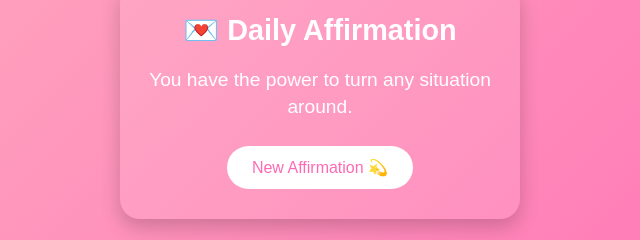
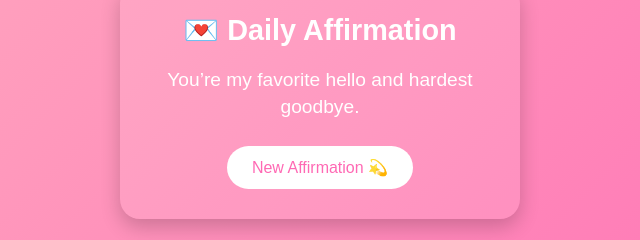
Before and after one commit to NATION-eng/AFFIRMATIONS-, a plain HTML site: page index.html in a window 1280 px wide. Shown: the part 299-539 px from the top of the page, 320-960 px from the left. Drawn offline with Linux system fonts and the light colour scheme.

Commit message:
Update index.html

```diff
--- a/index.html
+++ b/index.html
@@ -94,58 +94,109 @@
 
   <script>
     const affirmations = [
-      "You are loved, cherished, and appreciated.",
-      "You are doing amazing — never forget that.",
-      "You bring light and joy wherever you go.",
-      "Your smile can brighten even the darkest days.",
-      "You are strong, beautiful, and capable.",
-      "You make the world a better place just by being you.",
-      "You are enough, just as you are.",
-      "Your presence is a gift to those around you.",
-      "You deserve all the good things coming your way.",
-      "You are unstoppable when you believe in yourself.",
-      "You radiate beauty, confidence, and grace.",
-      "You are worthy of all the love and happiness in the world.",
-      "Every day, you become an even better version of yourself.",
-      "Your heart is pure, your mind is bright, and your soul is kind.",
-      "You inspire everyone who has the privilege of knowing you.",
-      "You have the power to turn any situation around.",
-      "You are capable of achieving anything you set your mind to.",
-      "You are a blessing to this world.",
-      "You deserve peace, love, and endless joy.",
-      "Your dreams are valid, and you’re worthy of chasing them.",
-      "You handle challenges with strength and grace.",
-      "You are beautiful inside and out.",
-      "You are growing, glowing, and thriving every day.",
-      "You bring warmth and happiness wherever you go.",
-      "You are magic in human form.",
-      "You deserve all the kindness you give to others.",
-      "Your presence makes everything better.",
-      "You are brave for showing up every day.",
-      "You are the definition of grace and elegance.",
-      "Your love has the power to heal hearts.",
-      "You are doing your best, and that is enough.",
-      "You have a heart full of gold and a soul full of fire.",
-      "You are deeply loved, even on days you don’t feel it.",
-      "You have come so far, and you should be proud.",
-      "You are perfectly imperfect — and that’s beautiful.",
-      "You are an incredible person with endless potential.",
-      "You are the calm in the chaos.",
-      "You light up every room you walk into.",
-      "You are stronger than you realize.",
-      "You deserve good things, and they’re coming your way.",
-      "You make love look effortless.",
-      "You are resilient, radiant, and remarkable.",
-      "Your kindness is your superpower.",
-      "You are loved more than you know.",
-      "You make life more beautiful simply by existing.",
-      "You have such a wonderful way of making people feel special.",
-      "You are a masterpiece in progress.",
-      "You are powerful beyond measure.",
-      "You are peace, love, and light all in one.",
-      "You are everything someone could ever hope for.",
-      "You make my world brighter just by being you."
-    ];
+      "You are my favorite part of every day.",
+  "Your smile makes my whole world brighter.",
+  "Every time I see you, I fall in love all over again.",
+  "You are the most beautiful reason to be happy.",
+  "Your love feels like home to me.",
+  "You are my calm in every storm.",
+  "You make ordinary moments feel magical.",
+  "You’re my today and all of my tomorrows.",
+  "Your heart is my favorite place to be.",
+  "I’m so lucky to love someone like you.",
+  "You make my soul feel at peace.",
+  "You are the best decision I ever made.",
+  "When I’m with you, everything feels right.",
+  "You make love look effortless.",
+  "You’re my sunshine on cloudy days.",
+  "Your laugh is the sweetest sound I know.",
+  "You have the most beautiful soul.",
+  "Every moment with you feels like a blessing.",
+  "You are my reason for every smile.",
+  "You make my heart skip a beat every time.",
+  "I love the way you light up a room.",
+  "You are my favorite thought of the day.",
+  "You make my life so much more colorful.",
+  "You are the most precious gift in my life.",
+  "Every part of you is beautiful to me.",
+  "You’re my person — always have been, always will be.",
+  "Your love makes me a better person.",
+  "You are my peace after a long day.",
+  "You make every place feel like home.",
+  "You are my sweetest distraction.",
+  "You’re my favorite hello and hardest goodbye.",
+  "Your kindness makes you even more beautiful.",
+  "You are loved beyond words.",
+  "You are the reason I believe in love.",
+  "You make everything brighter just by being you.",
+  "I could spend forever looking into your eyes.",
+  "You’re my dream come true.",
+  "You make every heartbeat worth it.",
+  "You are the poetry my heart keeps writing.",
+  "Every love song reminds me of you.",
+  "You are the best part of my world.",
+  "Your presence feels like sunshine.",
+  "You are my peace in a noisy world.",
+  "You make my heart smile.",
+  "You’re proof that angels exist.",
+  "You are everything I never knew I needed.",
+  "You are the most beautiful chapter of my story.",
+  "Your love is my favorite adventure.",
+  "You are a masterpiece of love and light.",
+  "You make even silence feel special.",
+  "You’re the calm I didn’t know I needed.",
+  "You make every second worth remembering.",
+  "You are the softest part of my heart.",
+  "Your love is my favorite comfort.",
+  "You are the melody to my soul.",
+  "You make my world spin in the best way.",
+  "You’re my safe place, my forever home.",
+  "You are my favorite coincidence.",
+  "You are the reason I smile at random moments.",
+  "You make my heart feel full.",
+  "You are my little piece of heaven.",
+  "You make every day a little more magical.",
+  "You are the spark that lights up my spirit.",
+  "You are the most wonderful surprise life gave me.",
+  "You make love feel effortless.",
+  "You are my greatest adventure.",
+  "You’re the reason I look forward to tomorrow.",
+  "You make everything better just by being here.",
+  "You are my favorite heartbeat.",
+  "You are the warmth in my coldest nights.",
+  "You are my forever kind of person.",
+  "You make time stand still when I’m with you.",
+  "You’re my lucky star.",
+  "You make me believe in forever.",
+  "You are my sweetest dream come true.",
+  "You are the reason I believe in magic.",
+  "You make my heart overflow with love.",
+  "You are my favorite memory in the making.",
+  "You make my life glow with meaning.",
+  "You are my forever Valentine.",
+  "You are my favorite thought, always.",
+  "You make every day feel like a fairytale.",
+  "You are my endless reason to smile.",
+  "You are my softest hello and hardest goodbye.",
+  "You make love look so beautiful.",
+  "You are my sunshine in human form.",
+  "You make my world sparkle.",
+  "You are the rhythm my heart dances to.",
+  "You are my home no matter where I go.",
+  "You are my sweetest melody.",
+  "You make every morning worth waking up to.",
+  "You are the light in my darkest nights.",
+  "You make me fall in love again every day.",
+  "You are my always and forever.",
+  "You are my heart’s favorite person.",
+  "You make every breath feel like love.",
+  "You are the peace I prayed for.",
+  "You are my heartbeat in human form.",
+  "You make life beautiful just by existing.",
+  "You are my never-ending source of happiness.",
+  "You are my perfect kind of love.",
+  "You make my heart whisper ‘thank you’ every day."
+];
 
     function newAffirmation() {
       const randomIndex = Math.floor(Math.random() * affirmations.length);
@@ -161,4 +212,5 @@
     newAffirmation();
   </script>
 </body>
+
 </html>
```
